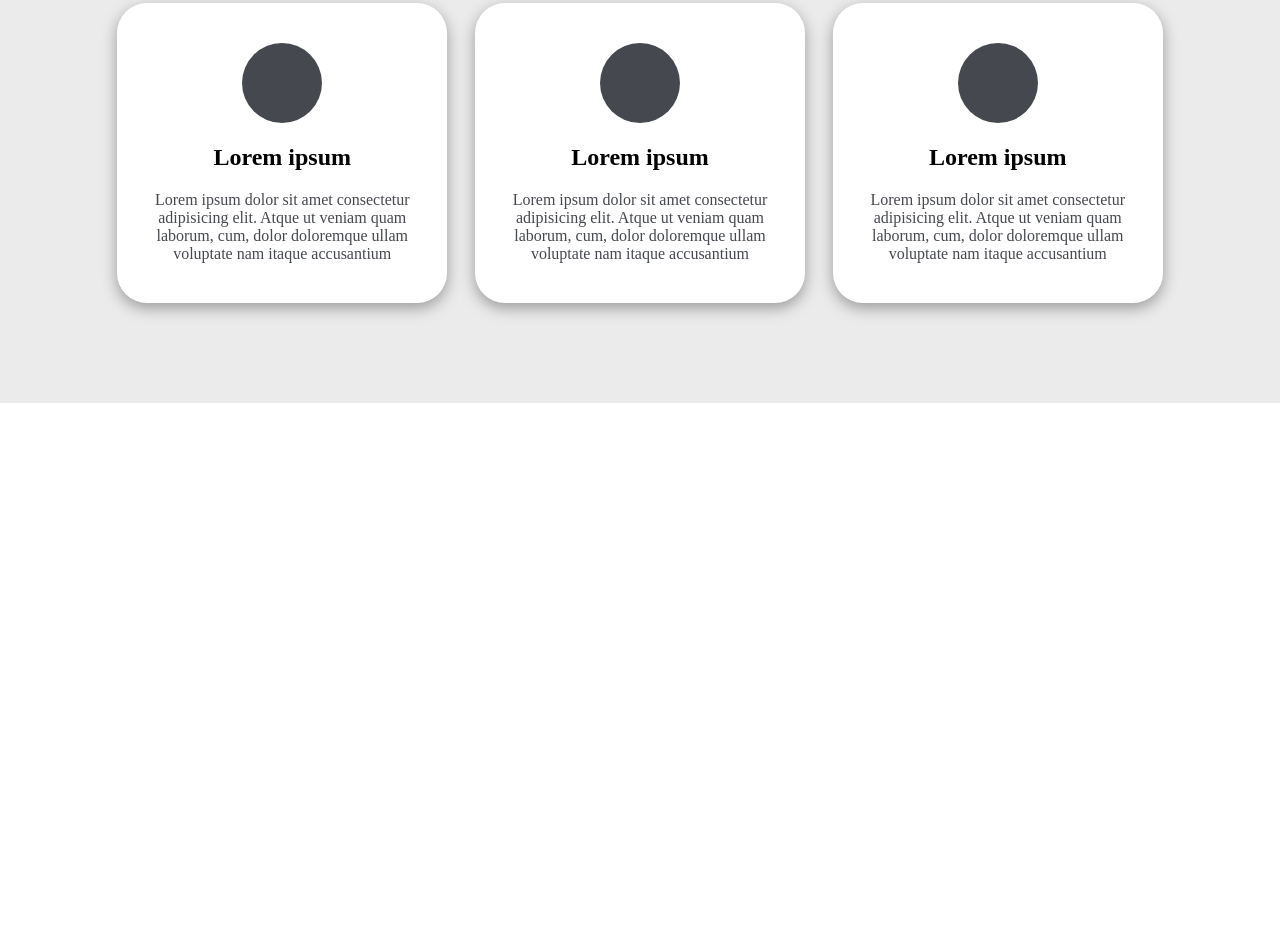
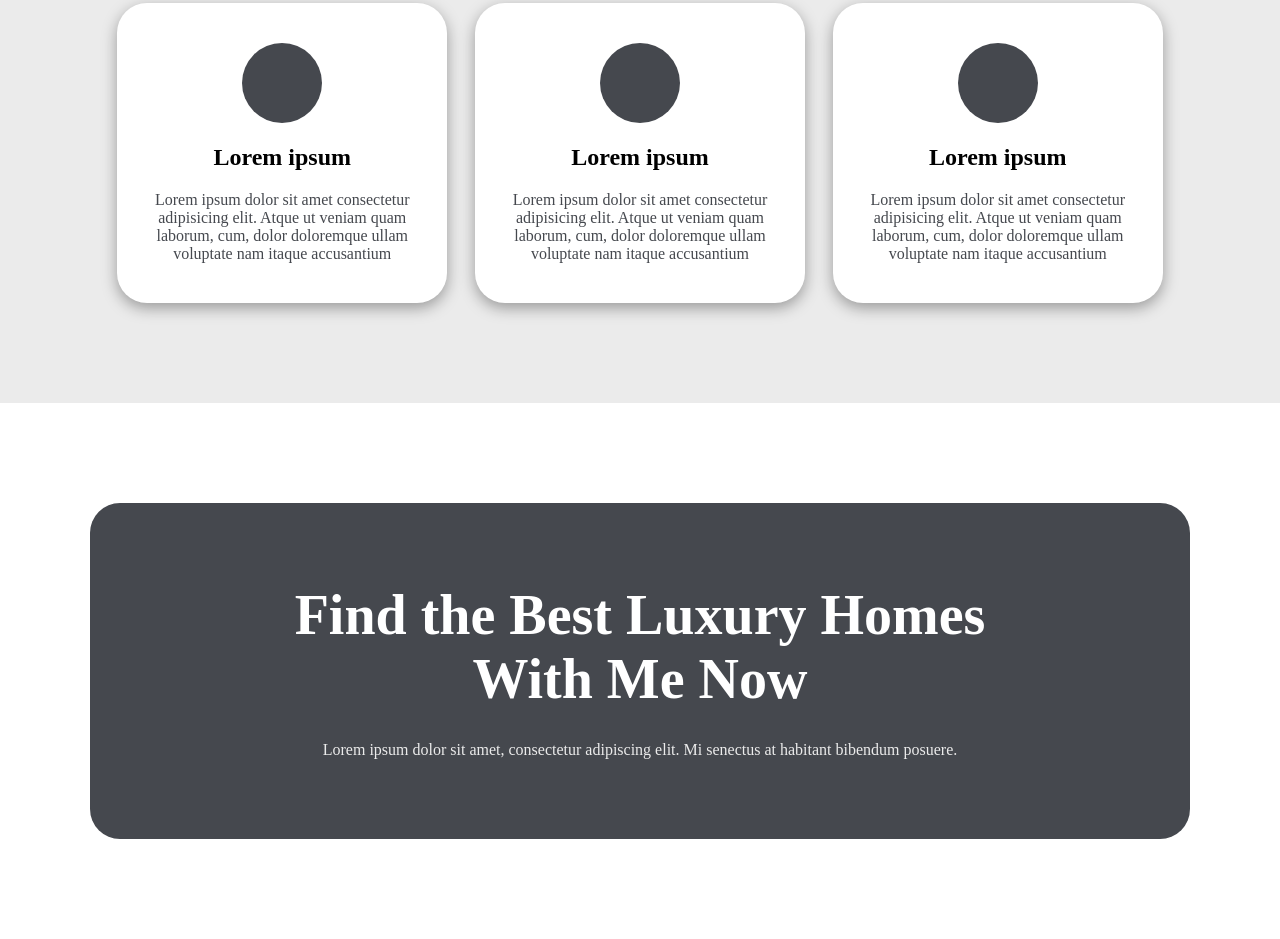
Before and after one commit to DevLuanFagioni/State-web, a plain HTML site: page index.html in a window 1280 px wide. Shown: the part 2395-3334 px from the top of the page. Before the commit the page ends 2798 px from the top, so only its background shows below. Drawn offline with Linux system fonts and the light colour scheme.

Commit message:
adicionando banner

```diff
--- a/assets/sass/_banner.sass
+++ b/assets/sass/_banner.sass
@@ -0,0 +1,31 @@
+@use 'variables'
+@use  'mixins'
+
+#banner
+  width: 100%
+  padding: 100px 7% 100px 7%
+
+  .banner-card
+    width: 100%
+    padding: 80px 0px
+    background-color: variables.$primary
+    @include mixins.flex(center,center,none)
+    flex-direction: column
+    text-align: center
+    border-radius: 30px
+
+    h1
+      color: variables.$white
+      font-size: variables.$titleSize
+      margin-bottom: 30px
+
+      @include mixins.mobile
+        font-size: variables.$subTitleSize
+
+    p
+      color: variables.$white
+      width: 70%
+      color: variables.$gray
+
+      @include mixins.mobile
+      width: 90%
--- a/index.html
+++ b/index.html
@@ -140,6 +140,13 @@
     </div>
   </section>
 
+  <section id="banner" >
+    <div class="banner-card">
+      <h1>Find the Best Luxury Homes <br> With Me Now</h1>
+      <p>Lorem ipsum dolor sit amet, consectetur adipiscing elit. Mi senectus at habitant bibendum posuere.</p>
+    </div>
+  </section>
+
   <footer>
 
   </footer>
```
Also changed, not shown: assets/css/style.css, 1 other file.
